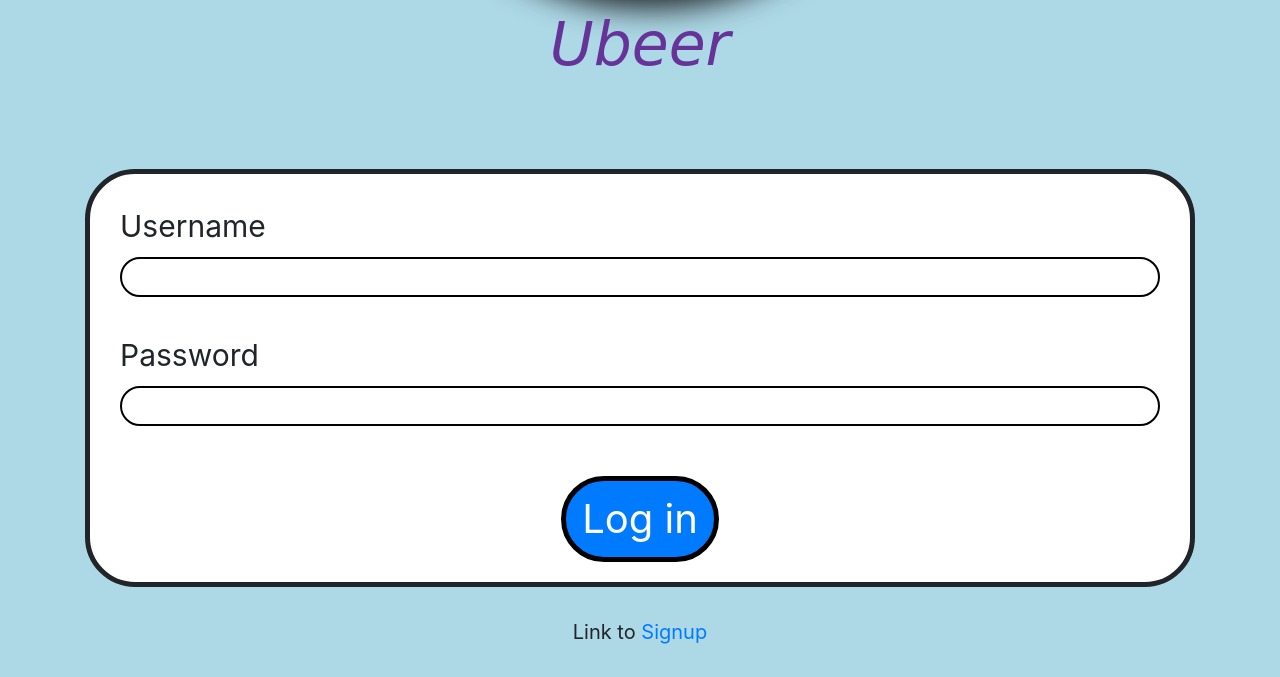
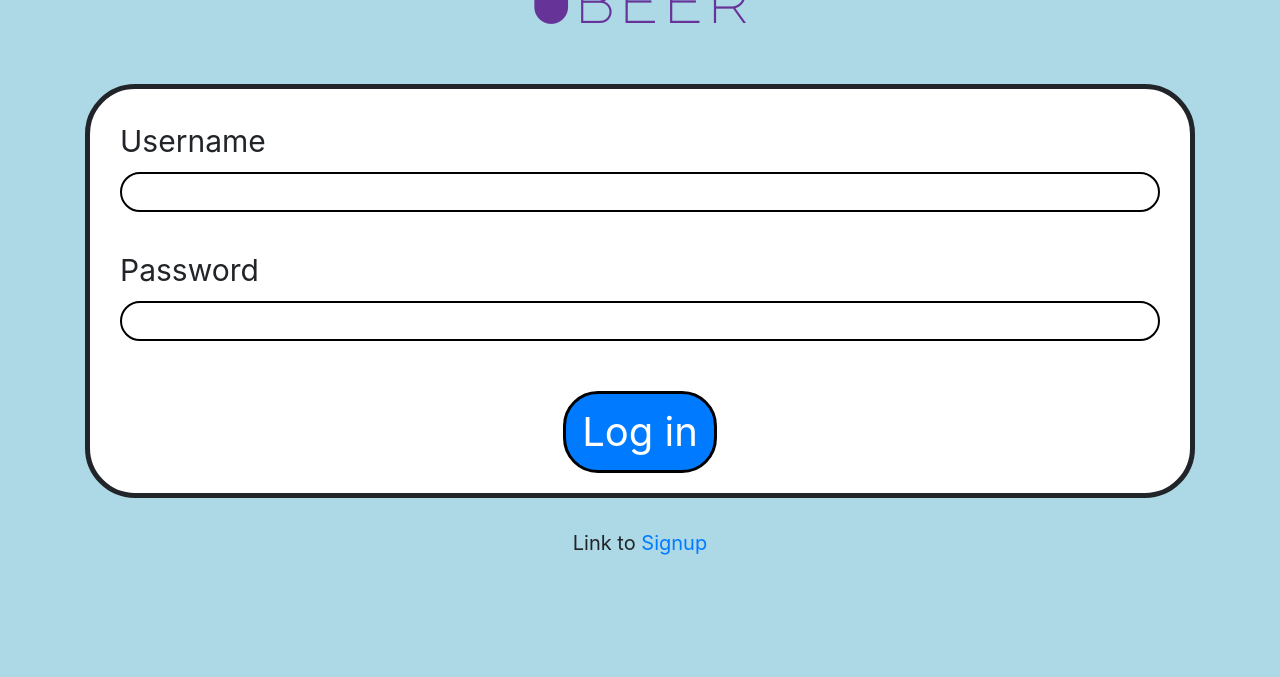
Before and after one commit to alexisjvaldes/UBeer, a Django app: page /login/ in a window 1280 px wide. Shown: the part 652-1329 px from the top of the page. After the commit the page ends 1207 px from the top, so only its background shows below. Run offline with Django 3.2, Linux system fonts and the light colour scheme; parts of the project's set-up code (start-up, migrations or seed data) failed here and were passed over; some libraries are stand-ins or nearby versions.

Commit message:
Final login page (for now)

```diff
--- a/static/custom/home.css
+++ b/static/custom/home.css
@@ -1,6 +1,6 @@
 .login {
     background-color: lightblue;
-    margin-top: 75px;
+    margin-top: 30px;
 }
 
 .loginLogo {
@@ -14,11 +14,10 @@
 }
 
 .loginName {
-    margin-bottom: 80px;
+    margin-bottom: 40px;
     text-align: center;
     font-size: 60px;
-    font-family: cursive;
-    font-style: italic;
+    font-family: 'Major Mono Display', monospace;
 }
 
 .loginFields  {
@@ -40,8 +39,8 @@
     font-size: 40px;
     text-align: center;
     border-color: black;
-    border-width: 5px;
-    border-radius: 50px;
+    border-width: 3px;
+    border-radius: 35px;
 }
 
 .loginLink {
--- a/templates/login.html
+++ b/templates/login.html
@@ -8,6 +8,7 @@
     <title>Ubeer</title>
     <link rel="stylesheet" type="text/css" href="{%  static 'bootstrap/bootstrap.css' %}">
     <link rel="stylesheet" type="text/css" href="{%  static 'custom/home.css' %}">
+    <link href="https://fonts.googleapis.com/css?family=Major+Mono+Display" rel="stylesheet">
 </head>
 <body class="login">
     <div class="container">
```
